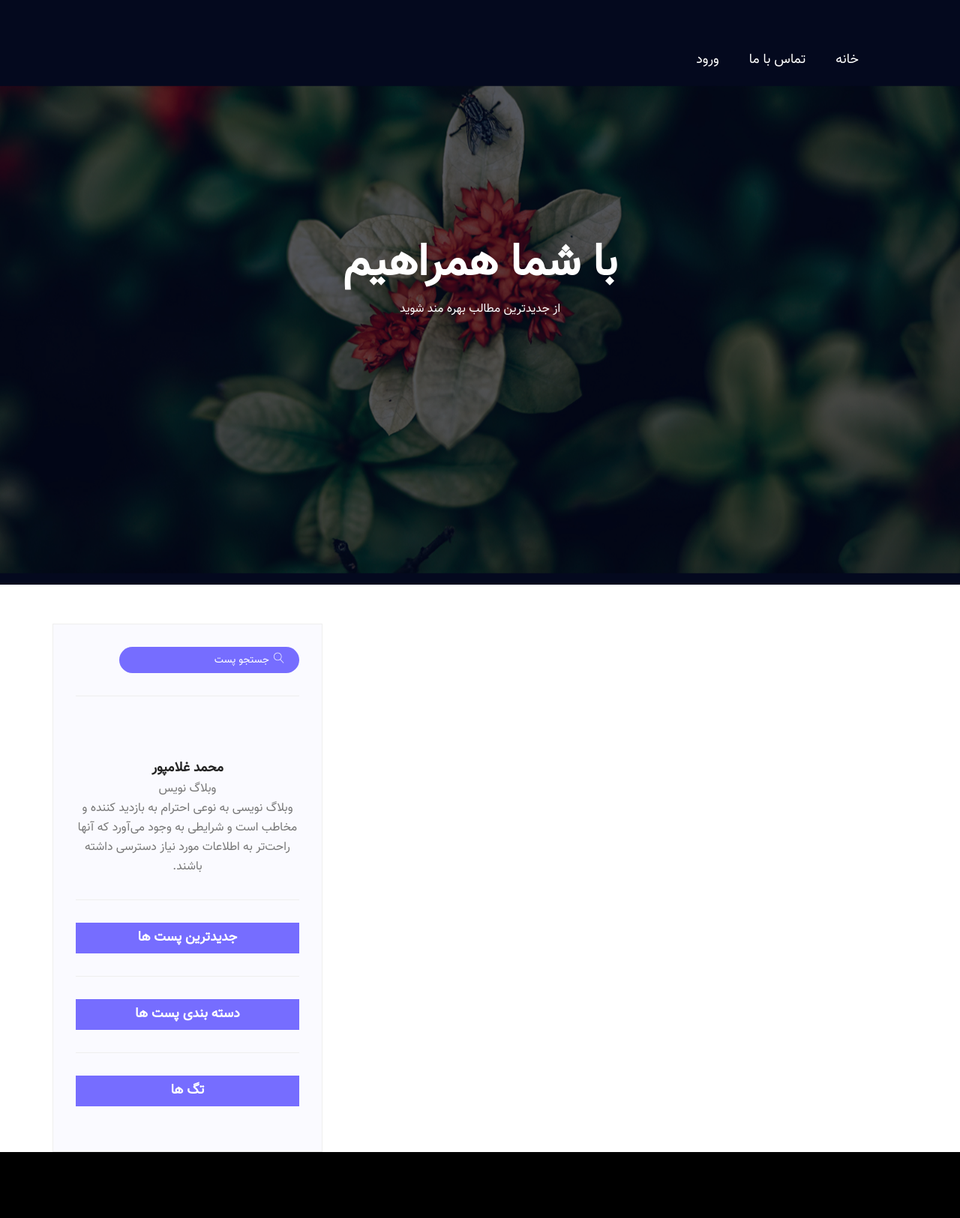
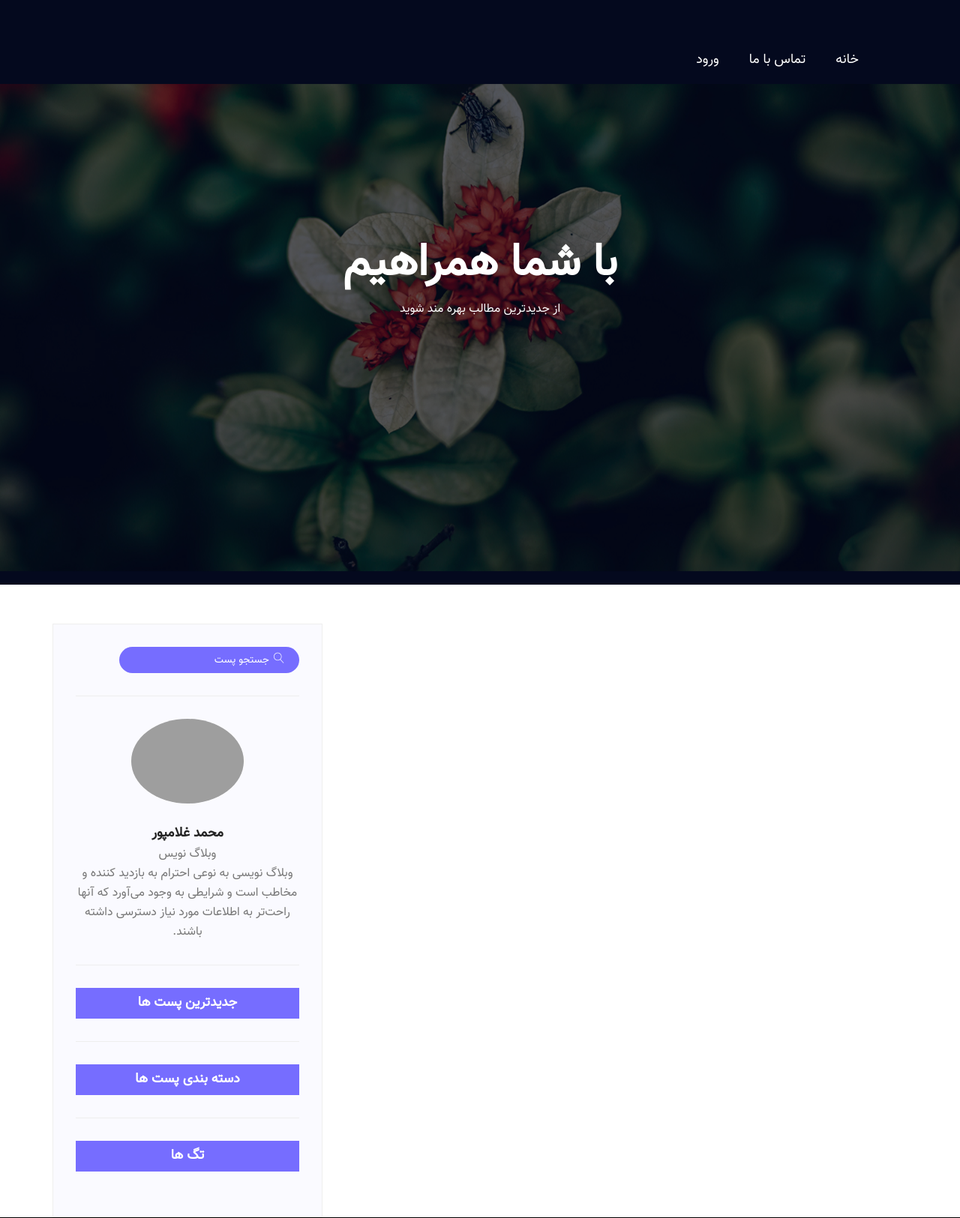
Before and after one commit to mohammad-aq1996/django-blog-project, a Django app: page / in a window 1280 px wide. Shown: the top 1625 px of the page at 75% size. Run offline with Django 4.2, Linux system fonts and the light colour scheme; data that the repository does not hold is empty; some libraries are stand-ins or nearby versions; grey boxes are pictures that could not be loaded.

Commit message:
add blogger avatar to blog template

```diff
--- a/mysite/templates/blog/blog.html
+++ b/mysite/templates/blog/blog.html
@@ -112,7 +112,7 @@
                                     <div class="br"></div>
                                 </aside>
                                 <aside class="single_sidebar_widget author_widget">
-                                    <img class="author_img rounded-circle" width="150px" src="" alt="">
+                                    <img class="author_img rounded-circle" width="150px" src="{% static 'blog/img/man.png' %}" alt="">
                                     <h4> محمد غلامپور </h4>
                                     <p>وبلاگ نویس</p>
                                     <p>وبلاگ نویسی به نوعی احترام به بازدید کننده و مخاطب است و شرایطی به وجود می‌آورد که آنها راحت‌تر به اطلاعات مورد نیاز دسترسی داشته باشند.</p>
--- a/mysite/templates/blog/single-blog.html
+++ b/mysite/templates/blog/single-blog.html
@@ -114,7 +114,7 @@
                                     <div class="br"></div>
                                 </aside>
                                 <aside class="single_sidebar_widget author_widget">
-                                    <img class="author_img rounded-circle" width="150px" src="" alt="">
+                                    <img class="author_img rounded-circle" width="150px" src="{% static 'blog/img/man.png' %}" alt="">
                                     <h4> محمد غلامپور </h4>
                                     <p>وبلاگ نویس</p>
                                     <p>وبلاگ نویسی به نوعی احترام به بازدید کننده و مخاطب است و شرایطی به وجود می‌آورد که آنها راحت‌تر به اطلاعات مورد نیاز دسترسی داشته باشند.</p>
```
